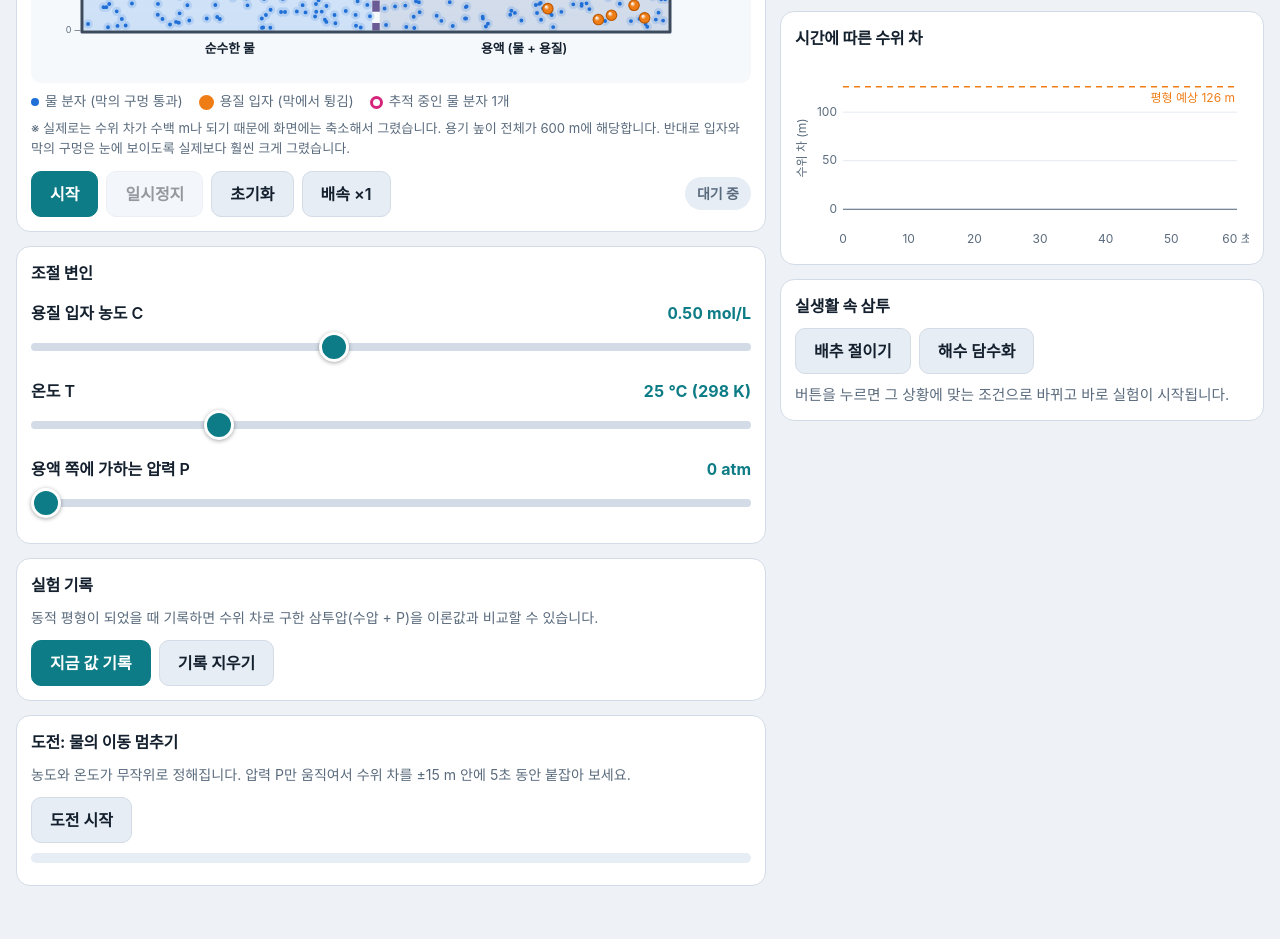
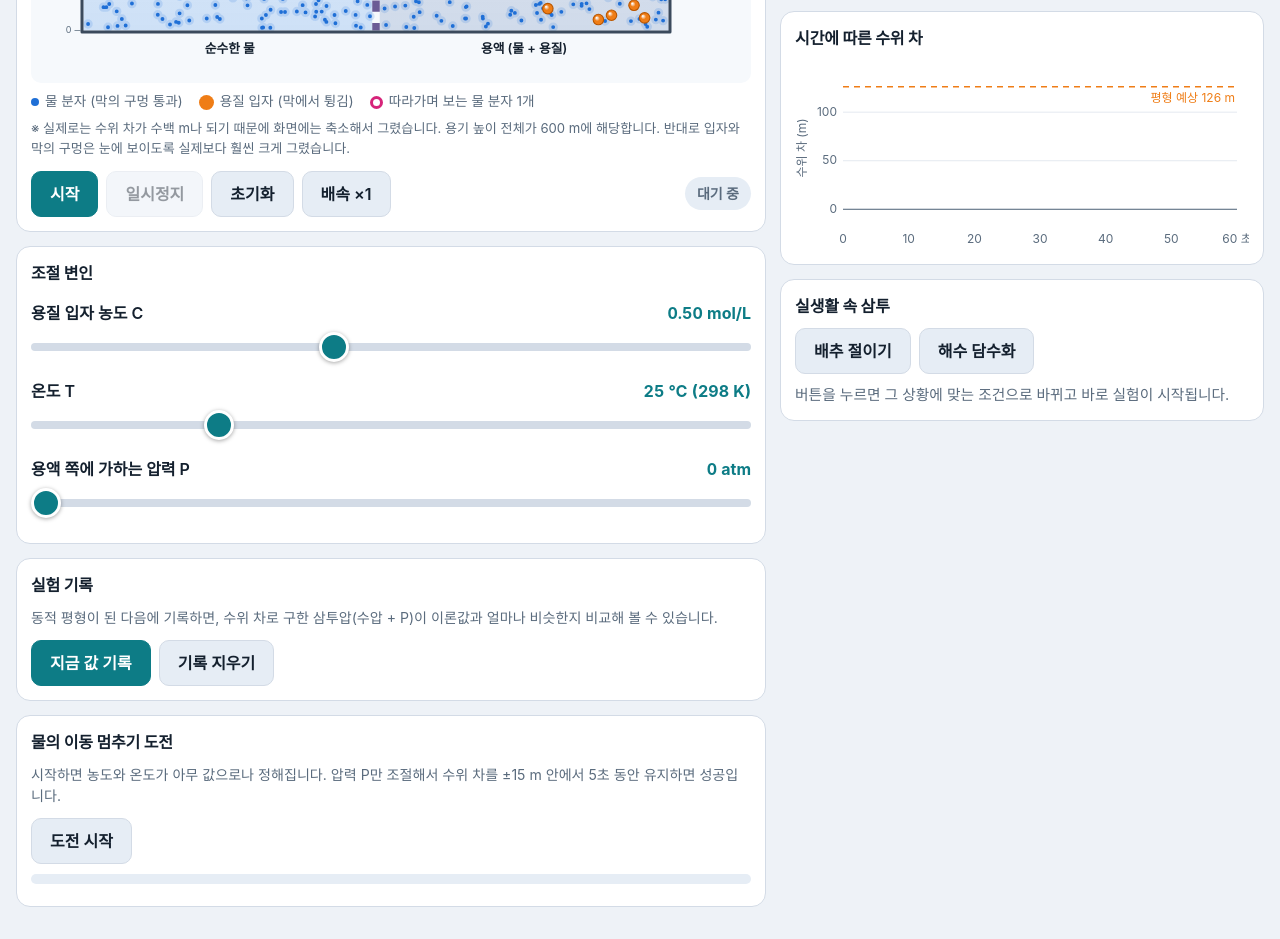
Before and after one commit to maru0902/mamama, a plain HTML site: page index.html in a window 1280 px wide. Shown: the part 476-1415 px from the top of the page. Before the commit the page ends 1394 px from the top, so only its background shows below. Drawn offline with Linux system fonts and the light colour scheme.

Commit message:
Reword new on-screen copy to read more naturally
Co-Authored-By: Claude Fable 5.2 <noreply@anthropic.com>
Claude-Session: https://claude.ai/code/session_01NwKGeRcff4fYJMqmhJmtzK

```diff
--- a/index.html
+++ b/index.html
@@ -106,7 +106,7 @@ ul.simple{margin:8px 0 0;padding-left:1.2em;font-size:.88rem;color:var(--muted)}
         <div class="legend">
           <span><i class="dot-w"></i>물 분자 (막의 구멍 통과)</span>
           <span><i class="dot-s"></i>용질 입자 (막에서 튕김)</span>
-          <span><i class="dot-t"></i>추적 중인 물 분자 1개</span>
+          <span><i class="dot-t"></i>따라가며 보는 물 분자 1개</span>
         </div>
         <p class="note">※ 실제로는 수위 차가 수백 m나 되기 때문에 화면에는 축소해서 그렸습니다. 용기 높이 전체가 600 m에 해당합니다. 반대로 입자와 막의 구멍은 눈에 보이도록 실제보다 훨씬 크게 그렸습니다.</p>
         <div class="btns">
@@ -136,7 +136,7 @@ ul.simple{margin:8px 0 0;padding-left:1.2em;font-size:.88rem;color:var(--muted)}
 
       <section class="card">
         <h2>실험 기록</h2>
-        <p class="sub">동적 평형이 되었을 때 기록하면 수위 차로 구한 삼투압(수압 + P)을 이론값과 비교할 수 있습니다.</p>
+        <p class="sub">동적 평형이 된 다음에 기록하면, 수위 차로 구한 삼투압(수압 + P)이 이론값과 얼마나 비슷한지 비교해 볼 수 있습니다.</p>
         <div class="btns">
           <button id="bRec" type="button" class="primary">지금 값 기록</button>
           <button id="bRecClear" type="button">기록 지우기</button>
@@ -150,8 +150,8 @@ ul.simple{margin:8px 0 0;padding-left:1.2em;font-size:.88rem;color:var(--muted)}
       </section>
 
       <section class="card">
-        <h2>도전: 물의 이동 멈추기</h2>
-        <p class="sub">농도와 온도가 무작위로 정해집니다. 압력 P만 움직여서 수위 차를 ±15 m 안에 5초 동안 붙잡아 보세요.</p>
+        <h2>물의 이동 멈추기 도전</h2>
+        <p class="sub">시작하면 농도와 온도가 아무 값으로나 정해집니다. 압력 P만 조절해서 수위 차를 ±15 m 안에서 5초 동안 유지하면 성공입니다.</p>
         <div class="btns"><button id="bMission" type="button">도전 시작</button></div>
         <div class="prog"><div id="mBar"></div></div>
         <p id="mMsg"></p>
@@ -456,7 +456,7 @@ function ui(){
     var md=simT-mission.last; mission.last=simT;
     mission.hold=Math.abs(dh)<15?mission.hold+md:0;
     $("mBar").style.width=Math.min(100,mission.hold/5*100)+"%";
-    if(mission.hold>=5){ mission.on=false; $("mMsg").textContent="성공! "+Math.round(simT)+"초 걸렸습니다. P를 π와 거의 같게 맞추면 물의 알짜 이동이 멈춥니다."; }
+    if(mission.hold>=5){ mission.on=false; $("mMsg").textContent="성공했습니다. "+Math.round(simT)+"초 걸렸습니다. P가 π와 거의 같아지면 물의 알짜 이동이 멈춘다는 것을 확인할 수 있습니다."; }
     else $("mMsg").textContent="유지 시간 "+mission.hold.toFixed(1)+" / 5.0초 (지금 수위 차 "+fmtM(dh)+")";
   }
   if(!running){ ct=simT>0?"일시정지":"대기 중"; }
```
